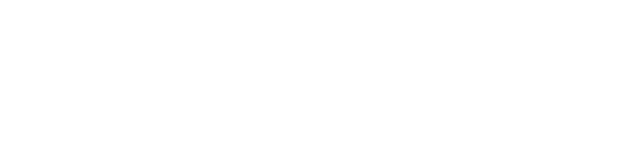
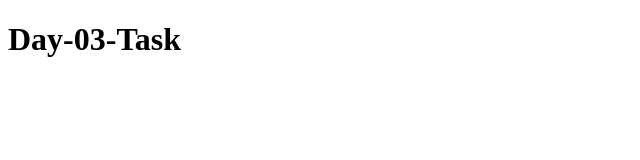
Before and after one commit to Mohamed-Saleem-M/Day-03, a plain HTML site: page index.html in a window 1280 px wide. Shown: the whole page, without its empty margins (0-640 px from the left). Drawn offline with Linux system fonts and the light colour scheme.

Commit message:
secondcommit

```diff
--- a/index.html
+++ b/index.html
@@ -4,9 +4,10 @@
     <meta charset="UTF-8">
     <meta http-equiv="X-UA-Compatible" content="IE=edge">
     <meta name="viewport" content="width=device-width, initial-scale=1.0">
-    <title>Document</title>
+    <title>Day-03-Task</title>
 </head>
 <body>
+    <h1>Day-03-Task</h1>
     <script src="Day03-1stQuestion.js"></script>
 </body>
 </html>
```
